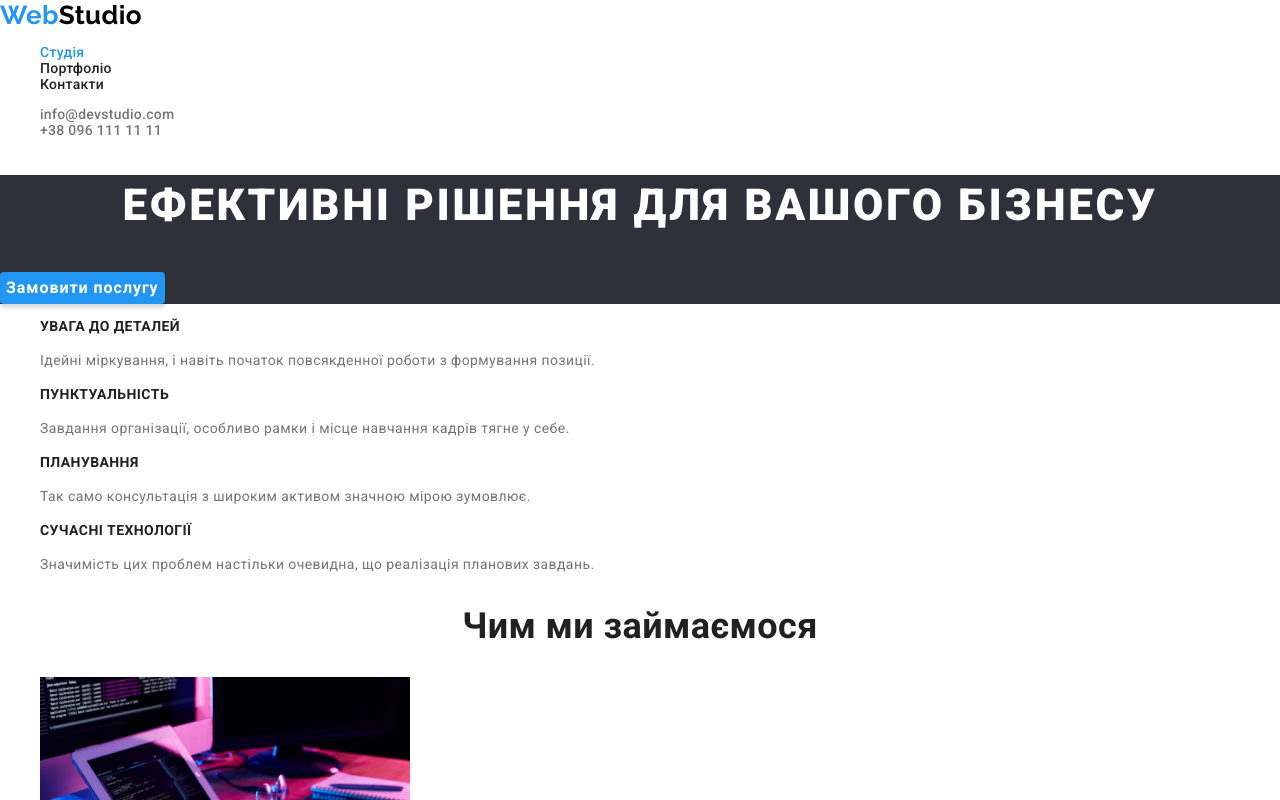
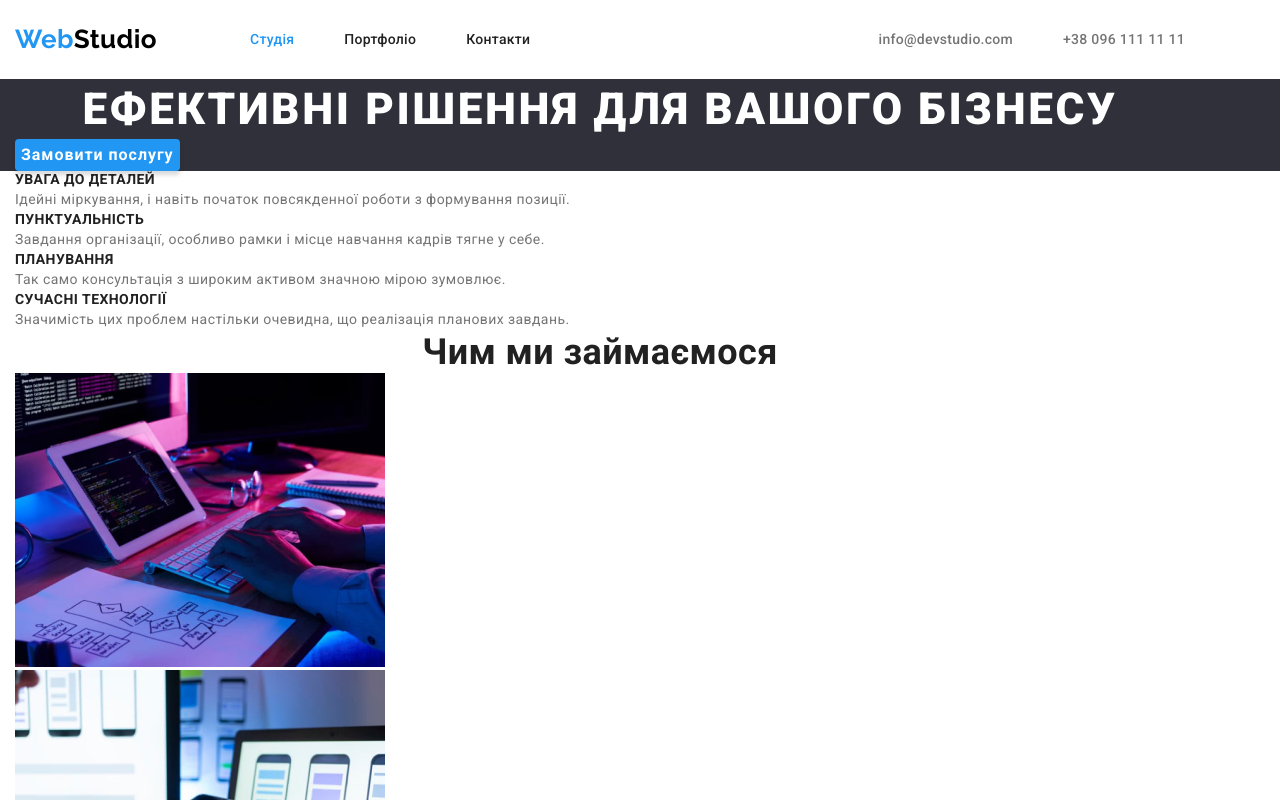
Before and after one commit to yaStigma/-goit-markup-hw-03, a plain HTML site: page index.html in a window 1280 px wide. Shown: the top 800 px of the page. Drawn offline with nearby package versions, Linux system fonts and the light colour scheme.

Commit message:
position header

```diff
--- a/css/styles.css
+++ b/css/styles.css
@@ -19,6 +19,14 @@
   --main-font: 'Roboto', sans-serif;
   --secondary-font: 'Raleway', sans-serif;
 }
+
+
+*,
+*::before,
+*::after {
+  box-sizing: border-box;
+}
+
 /*common styles*/
 
 
@@ -29,8 +37,16 @@ body {
   font-size: 14px;
   letter-spacing: 0.03em;
 }
+h1,
+h2,
+h3,
+p {
+  margin: 0;
+}
 .list {
   list-style: none;
+  margin: 0;
+  padding: 0;
 }
 .visually-hidden {
   position: absolute;
@@ -44,10 +60,21 @@ body {
   clip-path: inset(50%);
   margin: -1px;
 }
+.container {
+  width: 1200px;
+  padding-left: 15px;
+  padding-right: 15px;
+
+}
+
+
+
 
 /*logo*/
 
 .logo {
+
+
   font-family: var(--secondary-font);
   font-size: 26px;
   font-weight: 700;
@@ -55,6 +82,8 @@ body {
   text-decoration: none;
 }
 .logo-dark {
+  padding-right: 93px ;
+
   color: var(--color-text-dark);
 }
 .logo-white {
@@ -64,7 +93,34 @@ body {
   color: var(--color-text-accent);
 }
 /*header*/
+.header {
+  display: flex;
+  align-items: center;
+  justify-content: space-between;
+  padding-top: 24px;
+  padding-bottom: 25px;
+}
+.nav {
+  display: flex;
+  align-items: center;
 
+}
+.list-nav{
+  display: flex;
+
+}
+.item-nav {
+margin-right: 50px;
+}
+.item-nav:last-child {
+  margin-right: 0;
+}
+
+
+  .list-cont {
+    display: flex;
+  align-items: center;
+  }
 .link-nav {
   text-decoration: none;
   color: var(--color-text-topic);
@@ -72,6 +128,7 @@ body {
   line-height: calc(16 / 14);
   letter-spacing: 0.02em;
 }
+
 .link-nav:hover,
 .link-nav:focus {
   color: var(--color-text-accent);
--- a/index.html
+++ b/index.html
@@ -21,27 +21,33 @@
     <link rel="stylesheet" href="./css/styles.css" />
   </head>
   <body>
-    <header class="header">
-      <nav>
-        <a class="logo logo-dark" href="./index.html"><span class="accent-logo">Web</span>Studio</a>
-        <ul class="list">
-          <li><a class="link-nav active-nav" href="./index.html">Студія</a></li>
-          <li><a class="link-nav" href="./portfolio.html">Портфоліо</a></li>
-          <li><a class="link-nav" href="#">Контакти</a></li>
+    <header>
+      <div class="container header">
+        <nav class="nav">
+          <a class="logo logo-dark" href="./index.html"
+            ><span class="accent-logo">Web</span>Studio</a
+          >
+          <ul class="list list-nav">
+            <li class="item-nav"><a class="link-nav active-nav" href="./index.html">Студія</a></li>
+            <li class="item-nav"><a class="link-nav" href="./portfolio.html">Портфоліо</a></li>
+            <li class="item-nav"><a class="link-nav" href="#">Контакти</a></li>
           </ul>
         </nav>
-      <ul class="list">
-        <li><a class="link-cont" href="mailto:info@devstudio.com">info@devstudio.com</a></li>
-        <li><a class="link-cont" href="tel:+380961111111">+38 096 111 11 11</a></li>
+        <ul class="list list-cont">
+          <li class="item-nav"><a class="link-cont" href="mailto:info@devstudio.com">info@devstudio.com</a></li>
+          <li class="item-nav"><a class="link-cont" href="tel:+380961111111">+38 096 111 11 11</a></li>
         </ul>
+      </div>
     </header>
     <main>
-
       <section class="hero">
+        <div class="container">
           <h1 class="hero-title">Ефективні рішення для вашого бізнесу</h1>
           <button class="hero-bt" type="button">Замовити послугу</button>
+        </div>
       </section>
       <section class="advantage">
+        <div class="container">
           <h2 class="visually-hidden">Наші переваги</h2>
           <ul class="list">
             <li>
@@ -69,8 +75,10 @@
               </p>
             </li>
           </ul>
+        </div>
       </section>
       <section class="work">
+        <div class="container">
           <h2 class="work-title">Чим ми займаємося</h2>
           <ul class="list">
             <li><img src="./images/image1.jpg" alt="розробка сайту" width="370" height="294" /></li>
@@ -82,10 +90,14 @@
                 height="294"
               />
             </li>
-          <li><img src="./images/image3.jpg" alt="розробка дизайну" width="370" height="294" /></li>
+            <li>
+              <img src="./images/image3.jpg" alt="розробка дизайну" width="370" height="294" />
+            </li>
           </ul>
+        </div>
       </section>
       <section class="team">
+        <div class="container">
           <h2 class="team-title">Наша команда</h2>
           <ul class="list">
             <li class="list-box">
@@ -109,10 +121,14 @@
               <p class="team-function" lang="en">UI Designer</p>
             </li>
           </ul>
+        </div>
       </section>
     </main>
     <footer class="footer">
-      <a class="logo logo-white" href="./index.html"><span class="accent-logo">Web</span>Studio</a>
+      <div class="container">
+        <a class="logo logo-white" href="./index.html"
+          ><span class="accent-logo">Web</span>Studio</a
+        >
         <address>
           <ul class="list">
             <li>
@@ -130,10 +146,13 @@
               >
             </li>
             <li>
-            <a class="link-address link-address-cont" href="tel:+380961111111">+38 096 111 11 11</a>
+              <a class="link-address link-address-cont" href="tel:+380961111111"
+                >+38 096 111 11 11</a
+              >
             </li>
           </ul>
         </address>
+      </div>
     </footer>
   </body>
 </html>
```
Also changed, not shown: portfolio.html (+18 -4 lines), 1 other file. Lines whose indentation alone changed are shown as unchanged.
